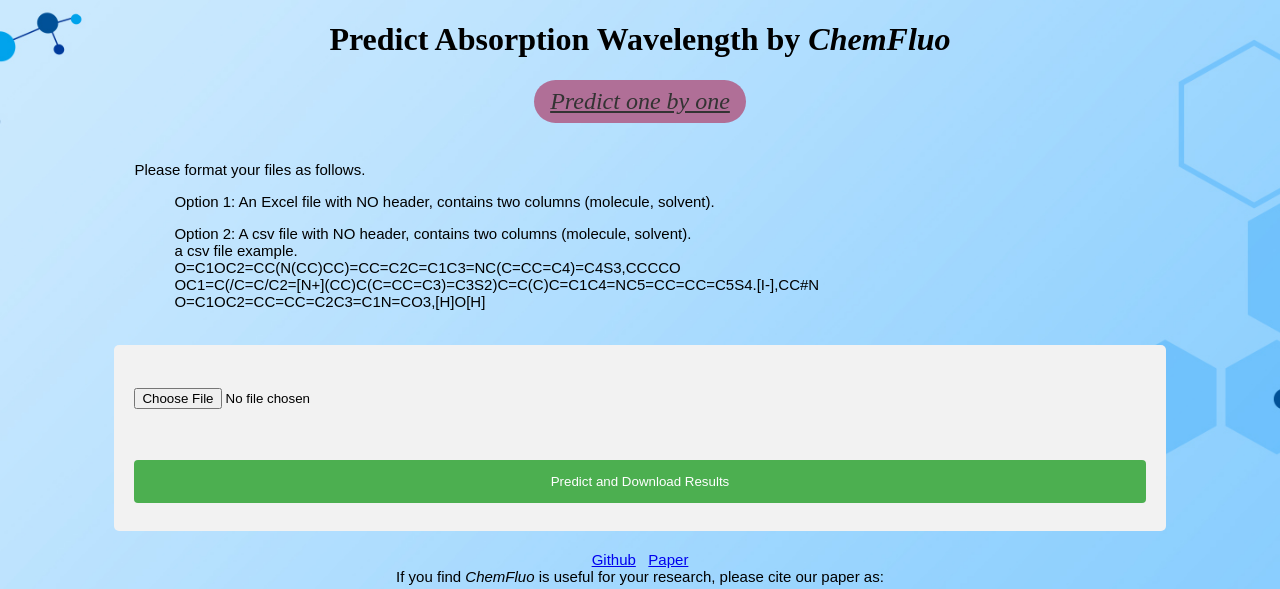
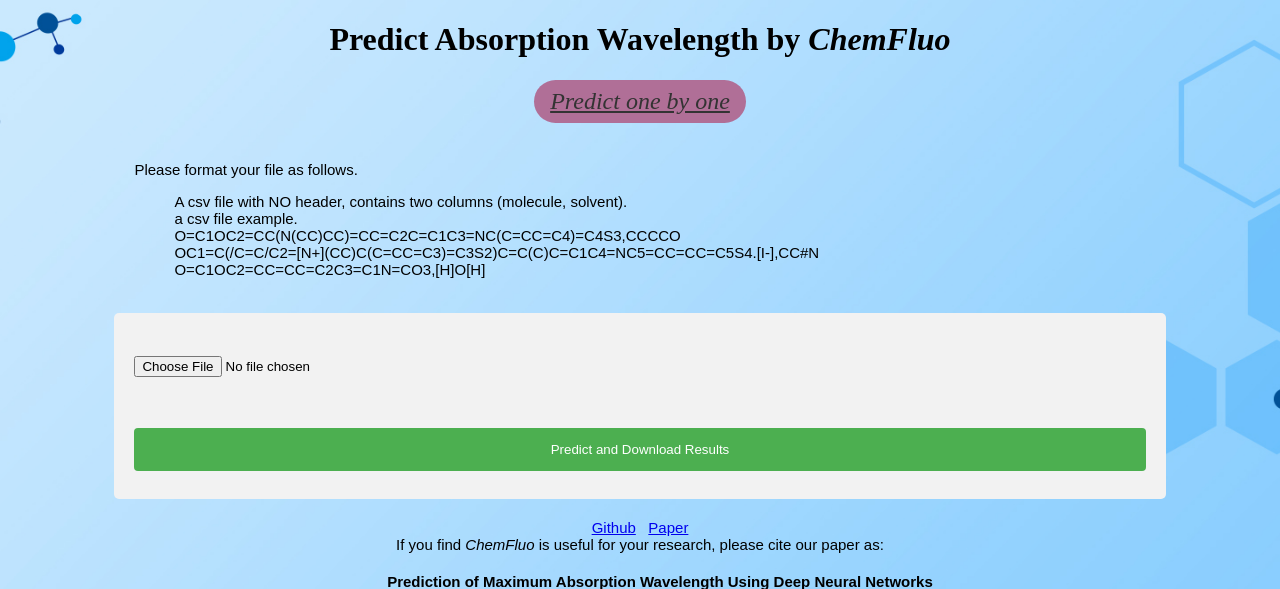
Before and after one commit to ZillaRU/drug_pred_demo, a Flask app: page /wavelength_pred_batch in a window 1280 px wide. Shown: the top 589 px of the page. Run offline with Flask 2, Linux system fonts and the light colour scheme.

Commit message:
fix: remove file format option1

```diff
--- a/templates/wavelength_pred_batch.html
+++ b/templates/wavelength_pred_batch.html
@@ -11,10 +11,8 @@
 <a class="my-button" align='center' href="{{ url_for('pred_single') }}">Predict one by one</a>
 <br>
 <div class="info">
-    Please format your files as follows.
-    <ol> Option 1: An Excel file with NO header, contains two columns (molecule, solvent).
-    </ol>
-    <ol> Option 2: A csv file with NO header, contains two columns (molecule, solvent).<br>
+    Please format your file as follows.
+    <ol> A csv file with NO header, contains two columns (molecule, solvent).<br>
         a csv file example.<br>
         O=C1OC2=CC(N(CC)CC)=CC=C2C=C1C3=NC(C=CC=C4)=C4S3,CCCCO<br>
         OC1=C(/C=C/C2=[N+](CC)C(C=CC=C3)=C3S2)C=C(C)C=C1C4=NC5=CC=CC=C5S4.[I-],CC#N<br>
@@ -22,7 +20,7 @@
     </ol>
 </div>
 <form action="{{ url_for('pred_batch') }}" method="POST" enctype="multipart/form-data">
-    <p><input type=file name="molsolcsv" accept=".xls,.xlsx,.csv"></p>
+    <p><input type=file name="molsolcsv" accept=".csv" required></p>
     <br><input type=submit value="Predict and Download Results" required>
 </form>
 
--- a/testing.py
+++ b/testing.py
@@ -56,12 +56,11 @@
         try:
             df = pd.read_csv(_file, header=None)
         except Exception:
-            return "Invalid file, please check the format."
-    else:  # excel
-        try:
-            df = pd.read_excel(_file, header=None)
-        except Exception:
-            return "Invalid file, please check the format."
+            return "Invalid input file, please check its format."
+        # try:
+        #     df = pd.read_excel(_file, header=None)
+        # except Exception:
+        #     return "Invalid input file, please check its format."
     sm_mol1s, sm_mol2s = list(df.iloc[:, 0]), list(df.iloc[:, 1])
     mol1s, mol2s = [str2mol(i) for i in sm_mol1s], [str2mol(i) for i in sm_mol2s]
     morgan1s, morgan2s, maccs1s, maccs2s = [], [], [], []
```
Also changed, not shown: templates/Error.html (added, +11 -0 lines).
